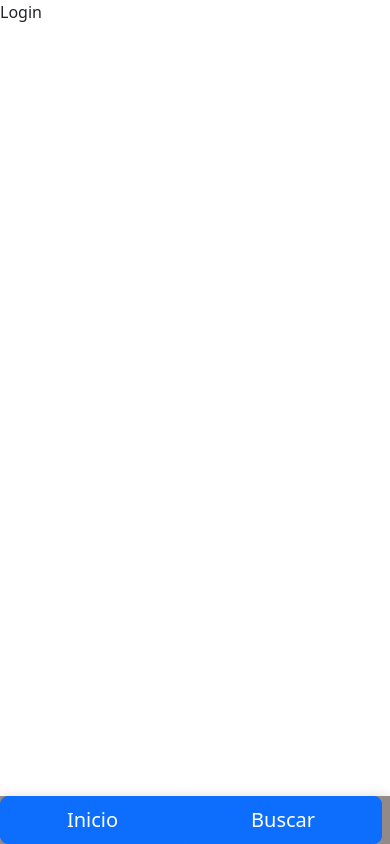
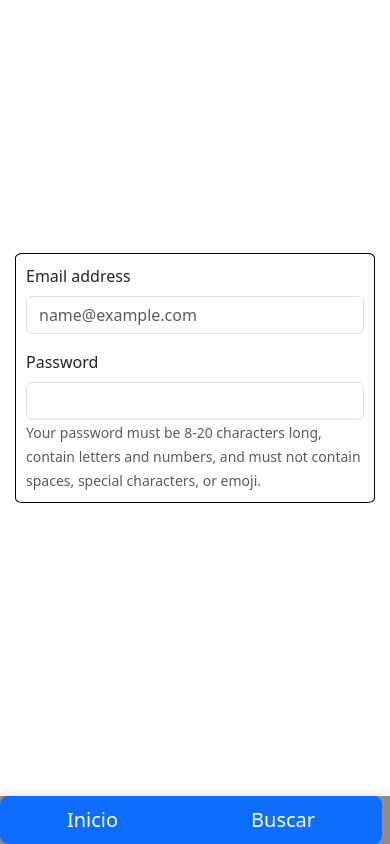
Before and after one commit to Voldeltiem/ProyectoFinalMarketPlace, a React (Vite) app in the folder MarketPlace/: page /login in a window 390 px wide. Built offline with nearby package versions, Linux system fonts and the light colour scheme.

Commit message:
update login

```diff
--- a/MarketPlace/src/App.jsx
+++ b/MarketPlace/src/App.jsx
@@ -13,14 +13,13 @@ function App() {
 
   return(
     <BrowserRouter>
-      <Nava/>
       <Routes>
         <Route path="/" element={<Inicio/>} />
         <Route path="/login" element={<Login/>} />
-        <Route path="/Registro" element={<Registro/>} />
-        <Route path="/Perfil" element={<Perfil/>} />
-        <Route path="/NuevaPublicacion" element={<NuevaPublicacion/>} />
-        <Route path="/PublicacionDetalle" element={<PublicacionDetalle/>} />
+        <Route path="/registro" element={<Registro/>} />
+        <Route path="/perfil" element={<Perfil/>} />
+        <Route path="/nuevaPublicacion" element={<NuevaPublicacion/>} />
+        <Route path="/publicacionDetalle" element={<PublicacionDetalle/>} />
       </Routes>
     </BrowserRouter>
   );
--- a/MarketPlace/src/index.css
+++ b/MarketPlace/src/index.css
@@ -19,10 +19,23 @@
         padding: 5px;
     }
 
+    .imagenDetalle{
+        width: 100%;
+        height: 60vh;
+        object-fit: cover;
+    }
+
     #imagenTarjeta {
         width: 100%;
         height: 25vh;
         object-fit: cover;
+    }
+
+    #login{
+        margin: 30vh 15px 30vh 15px;
+        padding: 10px;
+        border: 1px solid black;
+        border-radius: 2%;
     }
 
     #footer {
@@ -33,6 +46,7 @@
 
     #menuContainer {
         position: fixed;
+        align-items: center;
         bottom: 0;
         width: 100%;
         background-color: #948989;
--- a/MarketPlace/src/views/Login.jsx
+++ b/MarketPlace/src/views/Login.jsx
@@ -1,8 +1,30 @@
 import React from 'react'
+import Form from 'react-bootstrap/Form';
+import Nava from "../components/Nava"
 
 function Login() {
   return (
-    <div>Login</div>
+    <div>
+      <Nava/>
+      <div id='login'>
+        <Form>
+          <Form.Group className="mb-3" controlId="exampleForm.ControlInput1">
+            <Form.Label>Email address</Form.Label>
+            <Form.Control type="email" placeholder="name@example.com" />
+          </Form.Group>
+          <Form.Label htmlFor="inputPassword5">Password</Form.Label>
+          <Form.Control
+            type="password"
+            id="inputPassword5"
+            aria-describedby="passwordHelpBlock"
+          />
+          <Form.Text id="passwordHelpBlock" muted>
+            Your password must be 8-20 characters long, contain letters and numbers,
+            and must not contain spaces, special characters, or emoji.
+          </Form.Text>
+        </Form>
+      </div>
+    </div>
   )
 }
 
--- a/MarketPlace/src/views/PublicacionDetalle.jsx
+++ b/MarketPlace/src/views/PublicacionDetalle.jsx
@@ -6,7 +6,7 @@ function PublicacionDetalle() {
   return (
     <div>
       <Card>
-      <Card.Img variant="top" src="https://images.unsplash.com/photo-1511556820780-d912e42b4980?q=80&w=387&auto=format&fit=crop&ixlib=rb-4.0.3&ixid=M3wxMjA3fDB8MHxwaG90by1wYWdlfHx8fGVufDB8fHx8fA%3D%3D" />
+      <Card.Img className='imagenDetalle' variant="top" src="https://images.unsplash.com/photo-1511556820780-d912e42b4980?q=80&w=387&auto=format&fit=crop&ixlib=rb-4.0.3&ixid=M3wxMjA3fDB8MHxwaG90by1wYWdlfHx8fGVufDB8fHx8fA%3D%3D" />
       <Card.Body>
         <Card.Title>Card Title</Card.Title>
         <Card.Text>
```
